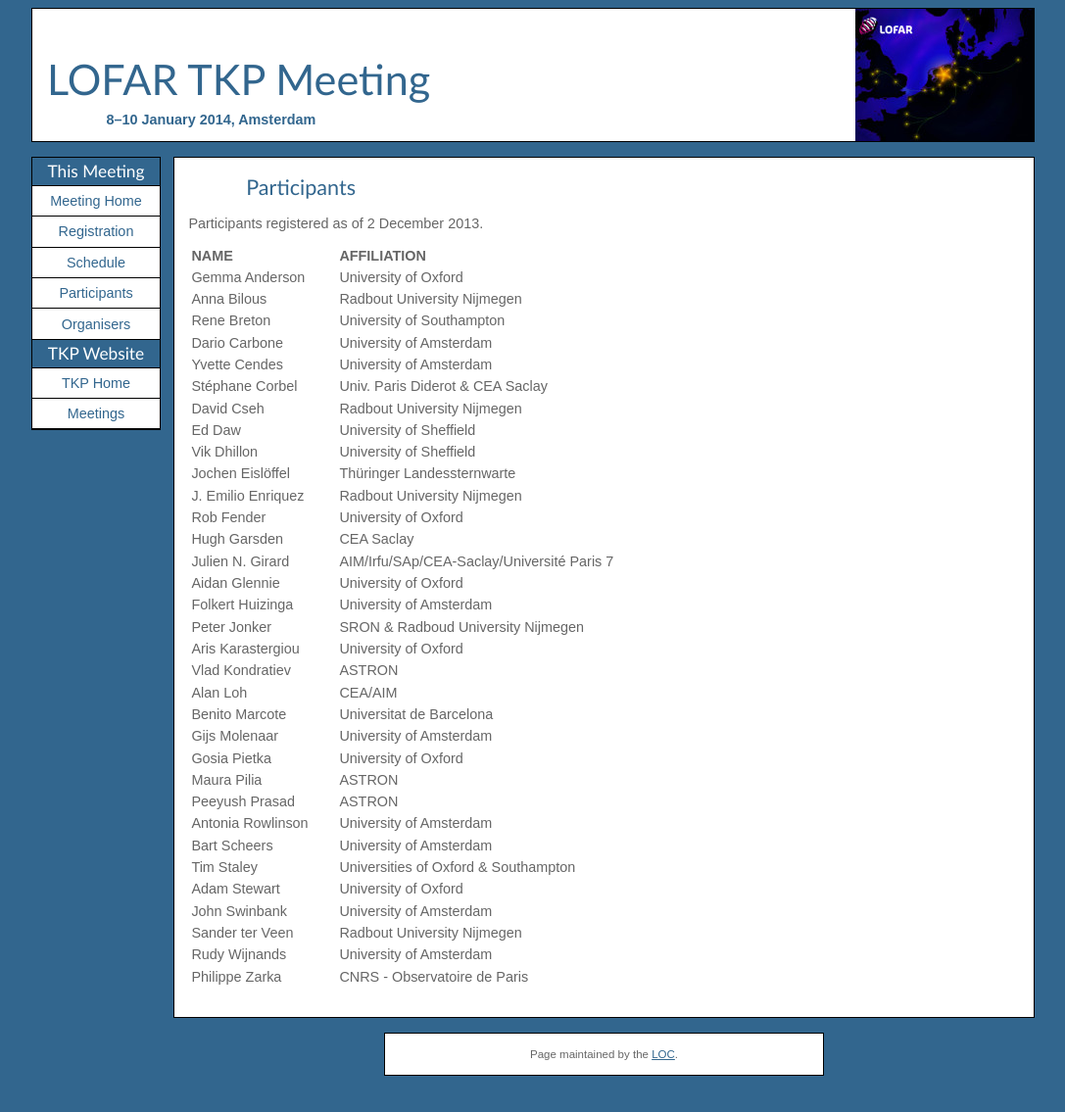
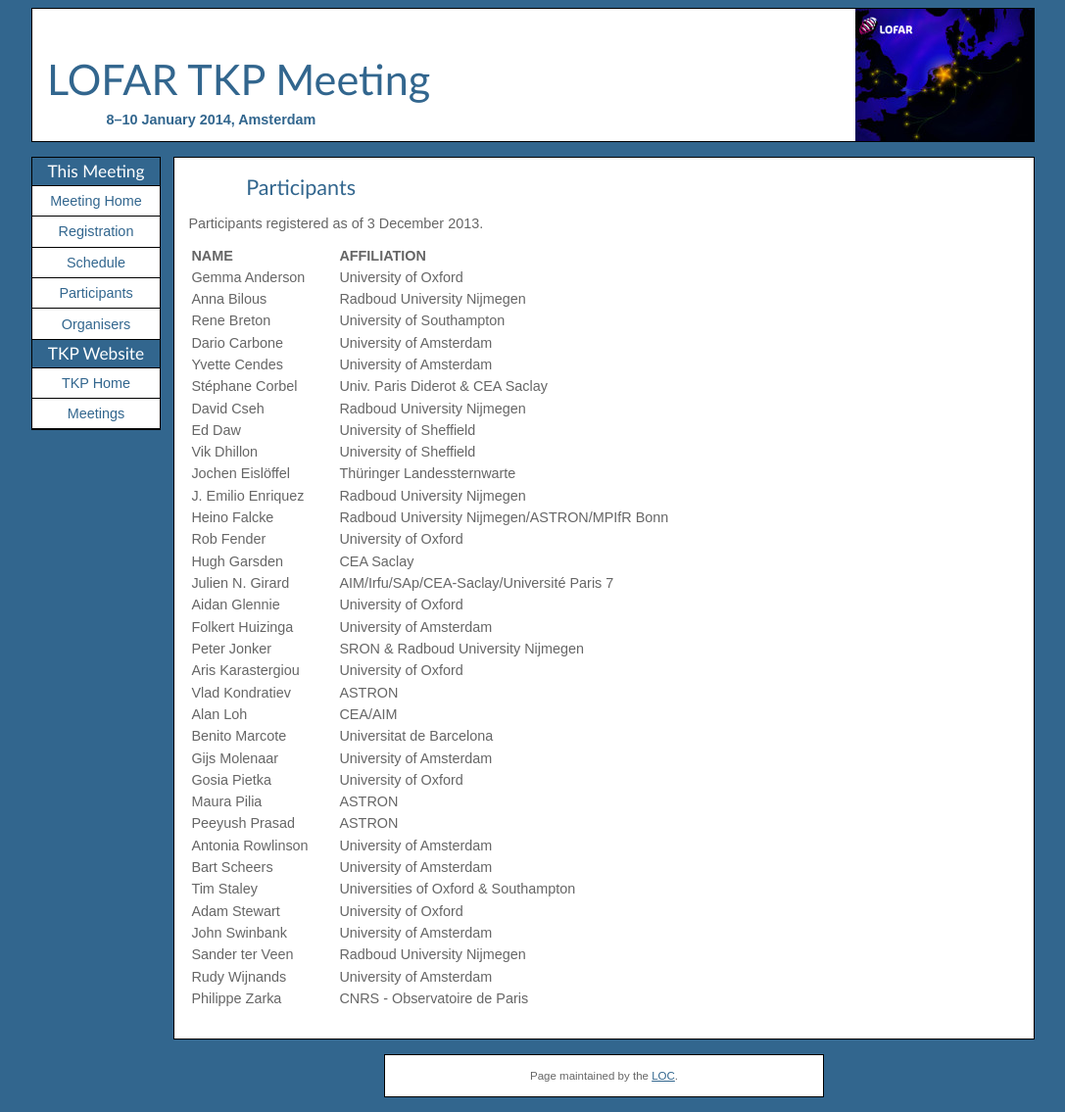
Before and after one commit to transientskp/transientskp.github.com, a Jekyll site: the page built from meetings/2014-01/participants.html, in a window 1280 px wide. Shown: the whole page at 98% size, without its empty margins (96-1183 px from the left). Built offline with Jekyll 4.4.1, drawn with Linux system fonts in a browser that asks for light colours; before the commit the page ends 1113 px from its top, so only the background shows below that.

Commit message:
Participants

```diff
--- a/meetings/2014-01/participants.html
+++ b/meetings/2014-01/participants.html
@@ -7,7 +7,7 @@
 ---
 <h1>Participants</h1>
 
-<p>Participants registered as of 2 December 2013.</p>
+<p>Participants registered as of 3 December 2013.</p>
 
 <table class="participants">
   <thead>
@@ -22,7 +22,7 @@
   </tr>
   <tr>
     <td>Anna Bilous</td>
-    <td>Radbout University Nijmegen</td>
+    <td>Radboud University Nijmegen</td>
   </tr>
   <tr>
     <td>Rene Breton</td>
@@ -42,7 +42,7 @@
   </tr>
   <tr>
     <td>David Cseh</td>
-    <td>Radbout University Nijmegen</td>
+    <td>Radboud University Nijmegen</td>
   </tr>
   <tr>
     <td>Ed Daw</td>
@@ -58,7 +58,11 @@
   </tr>
   <tr>
     <td>J. Emilio Enriquez</td>
-    <td>Radbout University Nijmegen</td>
+    <td>Radboud University Nijmegen</td>
+  </tr>
+  <tr>
+    <td>Heino Falcke</td>
+    <td>Radboud University Nijmegen/ASTRON/MPIfR Bonn</td>
   </tr>
   <tr>
     <td>Rob Fender</td>
@@ -138,7 +142,7 @@
   </tr>
   <tr>
     <td>Sander ter Veen</td>
-    <td>Radbout University Nijmegen</td>
+    <td>Radboud University Nijmegen</td>
   </tr>
   <tr>
     <td>Rudy Wijnands</td>
```
